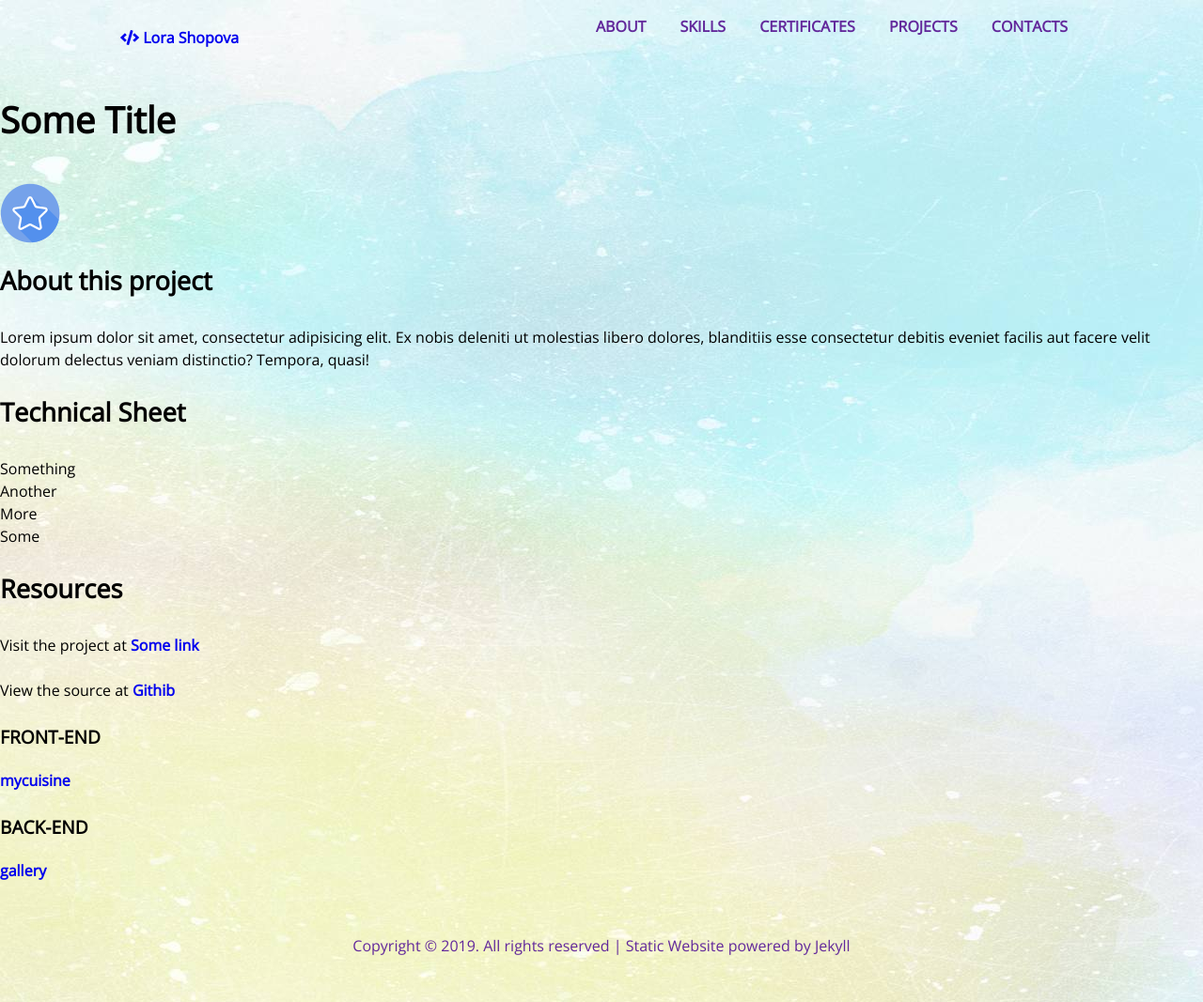
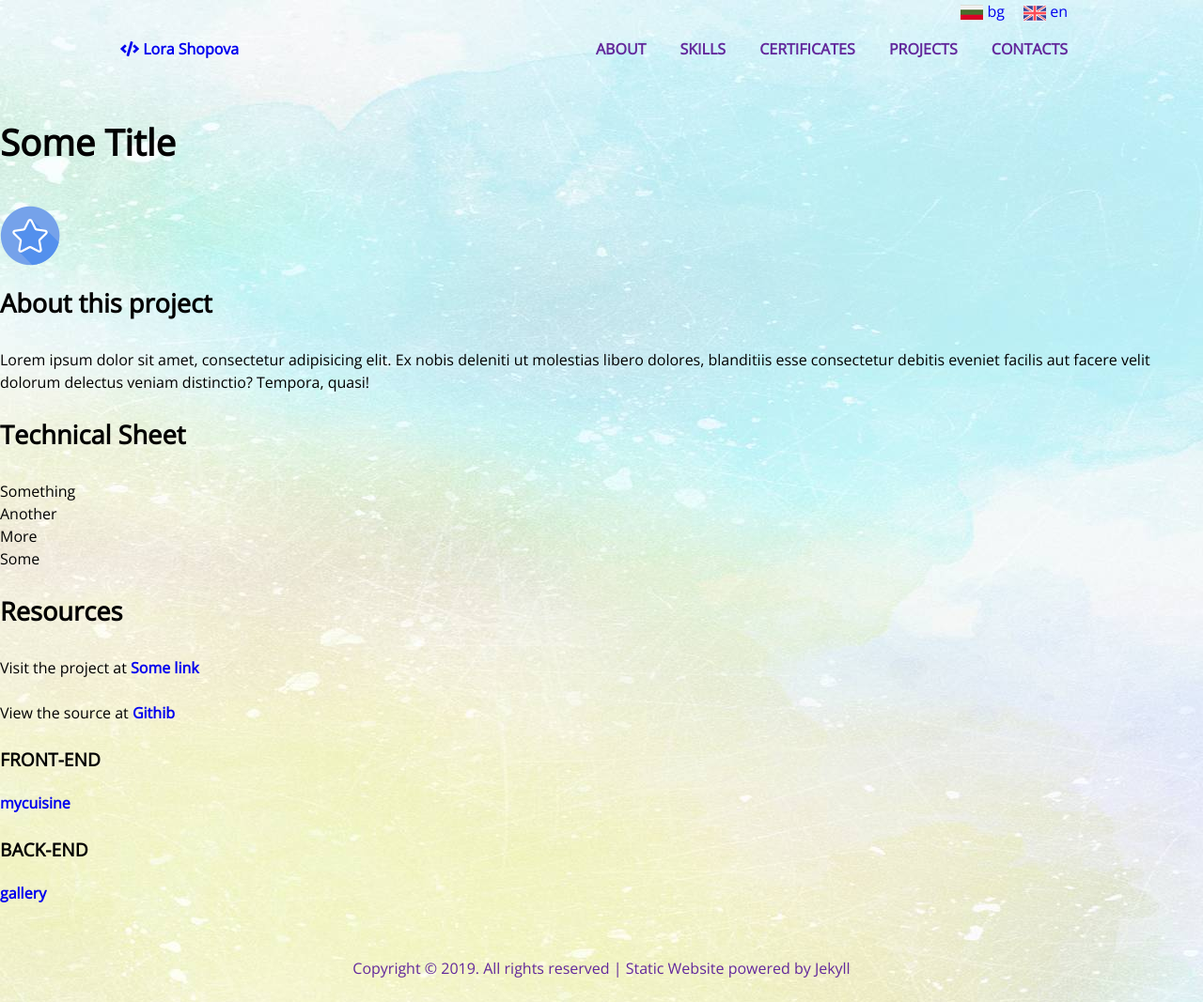
Before and after one commit to LoraMS/lorams.github.io, a Jekyll site: the page built from _posts/2020-16-01-gallery.html, in a window 1280 px wide. Shown: the whole page at 94% size. Built offline with Jekyll 4.4.1, drawn with Linux system fonts in a browser that asks for light colours.

Commit message:
header updated

```diff
--- a/_includes/header.html
+++ b/_includes/header.html
@@ -8,11 +8,13 @@
         </div>
         <nav>
             <div class="lang">
-                <!-- {% assign posts=site.posts | where:"ref", page.ref | sort: 'lang' %}
+                {% assign posts=site.posts | where:"ref", page.ref | sort: 'lang' %}
                 {% for post in posts %}
                 <a href="{{ site.base-url }}{{ post.url }}" class="{{ post.lang }}">
+                    <img src="./../assets/images/{{post.lang}}.png" alt="flag">
                     {{ post.lang }}
-                </a> {% endfor %} -->
+                </a>
+                {% endfor %}
 
                 {% assign pages=site.pages | where:"ref", page.ref | sort: 'lang' %}
                 {% for page in pages %}
```
